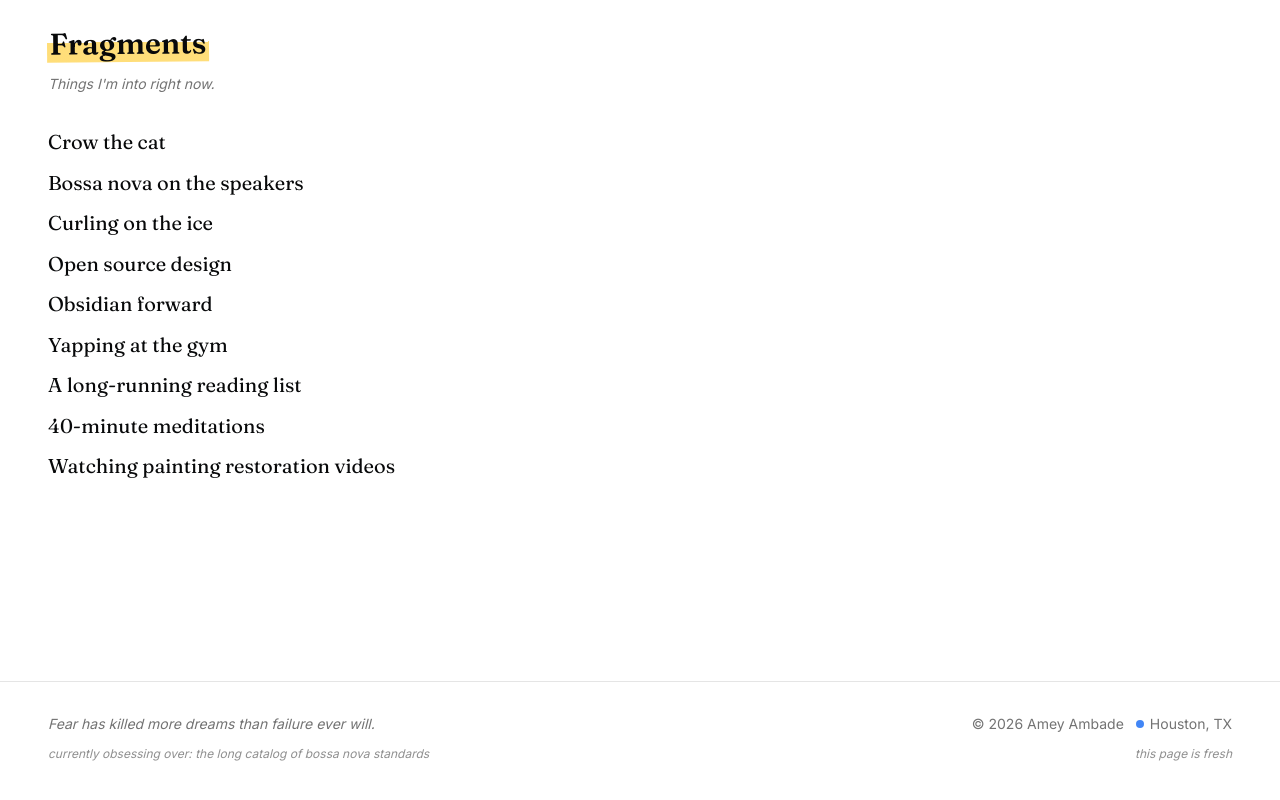
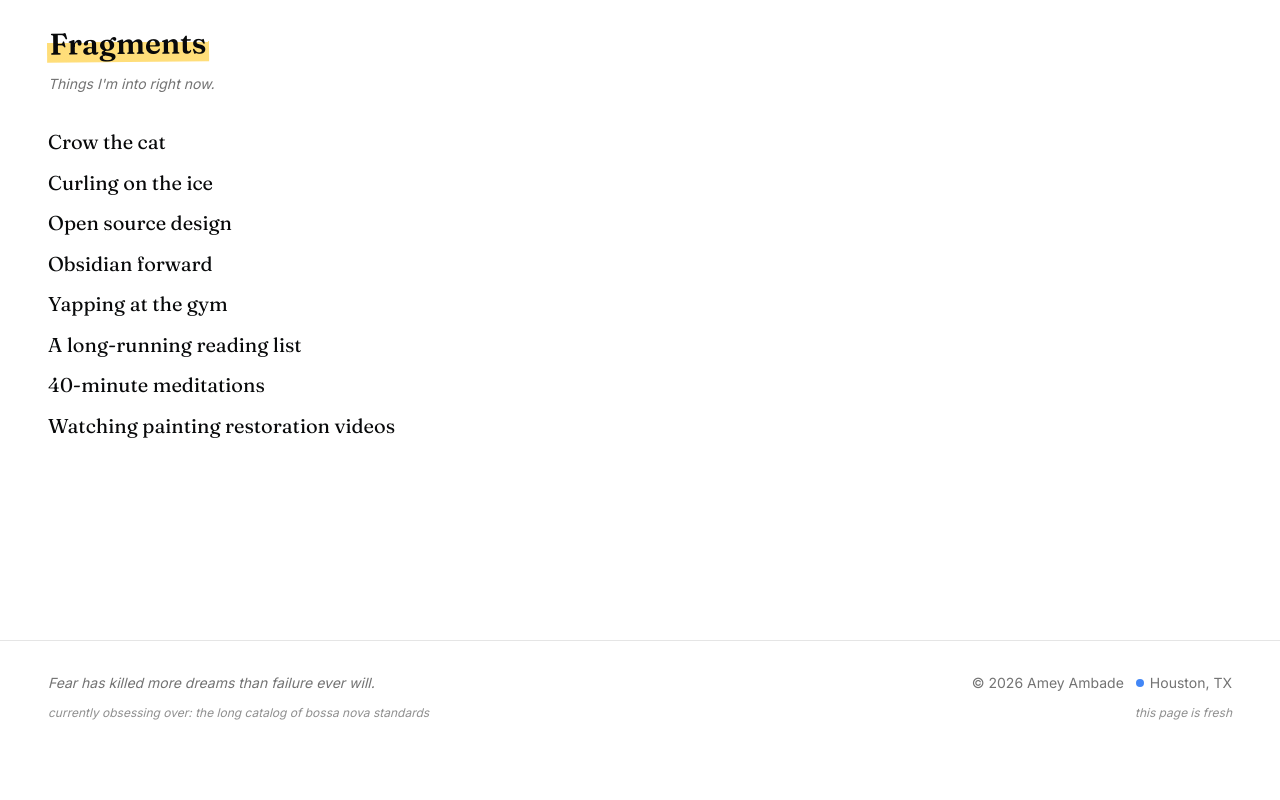
Before and after one commit to ameyxd/ameyxd.github.io, a Next.js app: page / in a window 1280 px wide. Shown: the part 2435-3235 px from the top of the page. Built offline with nearby package versions, Linux system fonts and the light colour scheme; no server answers.

Commit message:
fragments: drop bossa nova line — covered by live spotify embed

```diff
--- a/src/data/fragments.ts
+++ b/src/data/fragments.ts
@@ -14,7 +14,6 @@ export type Fragment = {
 
 export const fragments: Fragment[] = [
   { text: "Crow the cat" },
-  { text: "Bossa nova on the speakers" },
   { text: "Curling on the ice" },
   { text: "Open source design" },
   { text: "Obsidian forward" },
```
